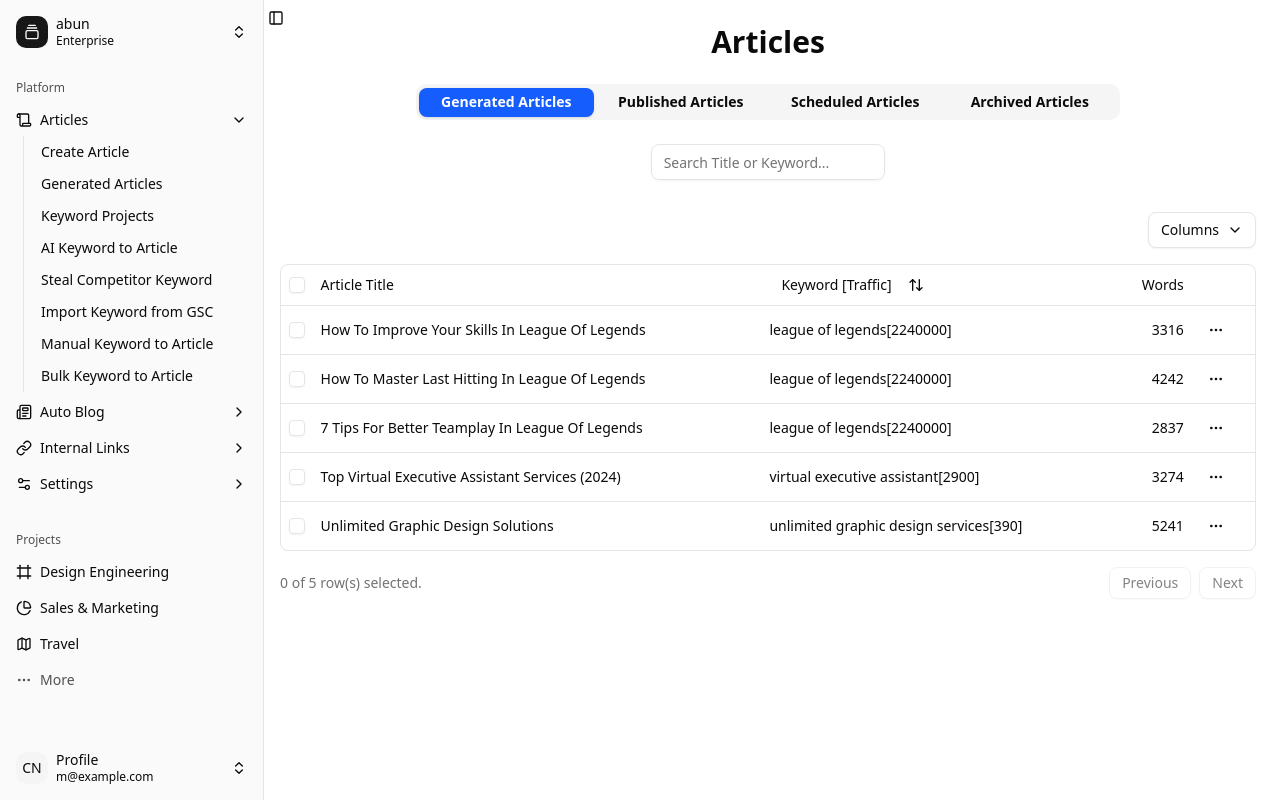
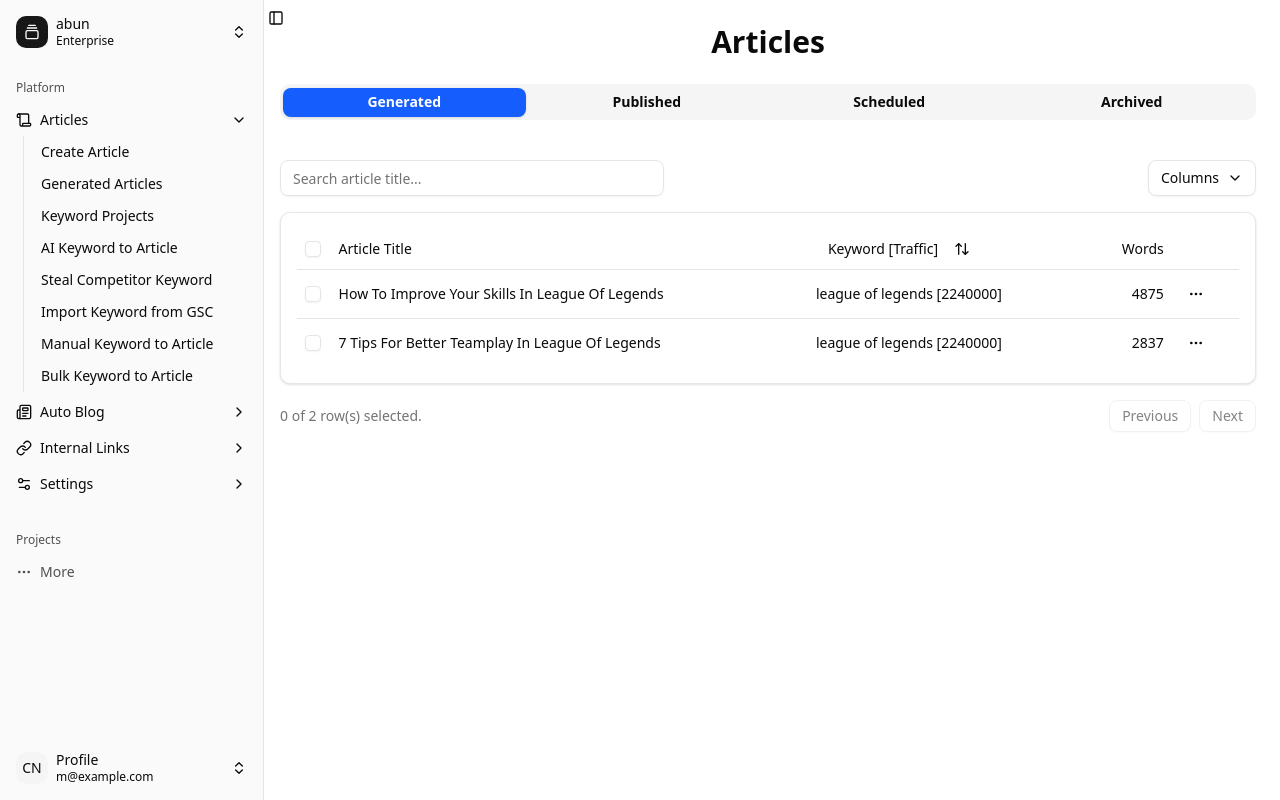
Before and after one commit to iAyushh/Dashboard-UI, a React (Vite) app: page / in a window 1280 px wide. Built offline with nearby package versions, Linux system fonts and the light colour scheme.

Commit message:
Enabled sorting and searching feature

```diff
--- a/src/components/app-sidebar.jsx
+++ b/src/components/app-sidebar.jsx
@@ -94,20 +94,7 @@ const data = {
       title: "Auto Blog",
       url: "#",
       icon: NewspaperIcon,
-      items: [
-        {
-          title: "Genesis",
-          url: "#",
-        },
-        {
-          title: "Explorer",
-          url: "#",
-        },
-        {
-          title: "Quantum",
-          url: "#",
-        },
-      ],
+
     },
     {
       title: "Internal Links",
@@ -157,21 +144,7 @@ const data = {
     },
   ],
   projects: [
-    {
-      name: "Design Engineering",
-      url: "#",
-      icon: Frame,
-    },
-    {
-      name: "Sales & Marketing",
-      url: "#",
-      icon: PieChart,
-    },
-    {
-      name: "Travel",
-      url: "#",
-      icon: Map,
-    },
+
   ],
 };
 
--- a/src/components/layout/DataTable.jsx
+++ b/src/components/layout/DataTable.jsx
@@ -32,40 +32,7 @@ import {
   TableRow,
 } from "@/components/ui/table";
 
-const data = [
-  {
-    id: "m5gr84i9",
-    words: 3316,
-    title: "How to improve your skills in League of Legends",
-    keyword: "league of legends[2240000]",
-  },
-  {
-    id: "3u1reuv4",
-    words: 4242,
-    title: "How to Master Last Hitting in League of Legends",
-    keyword: "league of legends[2240000]",
-  },
-  {
-    id: "derv1ws0",
-    words: 2837,
-    title: "7 tips for Better Teamplay in League of Legends",
-    keyword: "league of legends[2240000]",
-  },
-  {
-    id: "5kma53ae",
-    words: 3274,
-    title: "Top Virtual Executive Assistant Services (2024)",
-    keyword: "virtual executive assistant[2900]",
-  },
-  {
-    id: "bhqecj4p",
-    words: 5241,
-    title: "Unlimited Graphic Design Solutions",
-    keyword: "unlimited graphic design services[390]",
-  },
-];
-
-const columns = [
+export const columns = [
   {
     id: "select",
     header: ({ table }) => (
@@ -115,7 +82,6 @@ const columns = [
     header: () => <div className="text-right">Words</div>,
     cell: ({ row }) => {
       const words = parseFloat(row.getValue("words"));
-
       return <div className="text-right font-medium">{words}</div>;
     },
   },
@@ -123,8 +89,7 @@ const columns = [
     id: "actions",
     enableHiding: false,
     cell: ({ row }) => {
-      const payment = row.original;
-
+      const article = row.original;
       return (
         <DropdownMenu>
           <DropdownMenuTrigger asChild>
@@ -133,16 +98,16 @@ const columns = [
               <MoreHorizontal />
             </Button>
           </DropdownMenuTrigger>
-          <DropdownMenuContent enuContent align="end">
+          <DropdownMenuContent align="end">
             <DropdownMenuLabel>Actions</DropdownMenuLabel>
             <DropdownMenuItem
-              onClick={() => navigator.clipboard.writeText(payment.id)}
+              onClick={() => navigator.clipboard.writeText(article.id)}
             >
-              Copy payment ID
+              Copy article ID
             </DropdownMenuItem>
             <DropdownMenuSeparator />
-            <DropdownMenuItem>View customer</DropdownMenuItem>
-            <DropdownMenuItem>View payment details</DropdownMenuItem>
+            <DropdownMenuItem>View article</DropdownMenuItem>
+            <DropdownMenuItem>Export</DropdownMenuItem>
           </DropdownMenuContent>
         </DropdownMenu>
       );
@@ -150,7 +115,7 @@ const columns = [
   },
 ];
 
-function DataTable() {
+function DataTable({ data }) {
   const [sorting, setSorting] = React.useState([]);
   const [columnFilters, setColumnFilters] = React.useState([]);
   const [columnVisibility, setColumnVisibility] = React.useState({});
@@ -177,7 +142,16 @@ function DataTable() {
 
   return (
     <div className="w-full">
-      <div className="flex items-center py-4">
+      {/* Search + Column Toggle */}
+      <div className="flex items-center justify-between py-4">
+        <Input
+          placeholder="Search article title..."
+          value={table.getColumn("title")?.getFilterValue() ?? ""}
+          onChange={(e) =>
+            table.getColumn("title")?.setFilterValue(e.target.value)
+          }
+          className="max-w-sm"
+        />
         <DropdownMenu>
           <DropdownMenuTrigger asChild>
             <Button variant="outline" className="ml-auto">
@@ -201,7 +175,9 @@ function DataTable() {
           </DropdownMenuContent>
         </DropdownMenu>
       </div>
-      <div className="rounded-md border">
+
+      {/* Table */}
+      <div className="rounded-lg border border-gray-200 bg-white shadow-sm p-4">
         <Table>
           <TableHeader>
             {table.getHeaderGroups().map((headerGroup) => (
@@ -249,6 +225,8 @@ function DataTable() {
           </TableBody>
         </Table>
       </div>
+
+      {/* Pagination + Row Info */}
       <div className="flex items-center justify-end space-x-2 py-4">
         <div className="flex-1 text-sm text-muted-foreground">
           {table.getFilteredSelectedRowModel().rows.length} of{" "}
--- a/src/components/layout/Tab.jsx
+++ b/src/components/layout/Tab.jsx
@@ -6,59 +6,11 @@ function Tab() {
     <>
       <Tabs defaultValue="generated" className="w-[55vw]">
         <TabsList className="grid w-full grid-cols-4 mb-4">
-          <TabsTrigger
-            value="generated"
-            className="font-semibold hover:bg-blue-100 data-[state=active]:bg-blue-600 data-[state=active]:text-white"
-          >
-            Generated Articles
-          </TabsTrigger>
-          <TabsTrigger
-            value="published"
-            className="font-semibold hover:bg-blue-100 data-[state=active]:bg-blue-600 data-[state=active]:text-white"
-          >
-            Published Articles
-          </TabsTrigger>
-          <TabsTrigger
-            value="scheduled"
-            className="font-semibold hover:bg-blue-100 data-[state=active]:bg-blue-600 data-[state=active]:text-white"
-          >
-            Scheduled Articles
-          </TabsTrigger>
-          <TabsTrigger
-            value="archived"
-            className="font-semibold hover:bg-blue-100 data-[state=active]:bg-blue-600 data-[state=active]:text-white"
-          >
-            Archived Articles
-          </TabsTrigger>
+          <TabsTrigger value="generated">Generated Articles</TabsTrigger>
+          <TabsTrigger value="published">Published Articles</TabsTrigger>
+          <TabsTrigger value="scheduled">Scheduled Articles</TabsTrigger>
+          <TabsTrigger value="archived">Archived Articles</TabsTrigger>
         </TabsList>
-
-        <TabsContent value="generated" className="flex justify-center">
-          <Input
-            placeholder="Search Title or Keyword..."
-            className="mb-4 w-1/3"
-          />
-        </TabsContent>
-
-        <TabsContent value="published" className="flex justify-center">
-          <Input
-            placeholder="Search Title or Keyword..."
-            className="mb-4 w-1/3"
-          />
-        </TabsContent>
-
-        <TabsContent value="scheduled" className="flex justify-center">
-          <Input
-            placeholder="Search Title or Keyword..."
-            className="mb-4 w-1/3"
-          />
-        </TabsContent>
-
-        <TabsContent value="archived" className="flex justify-center">
-          <Input
-            placeholder="Search Title or Keyword..."
-            className="mb-4 w-1/3"
-          />
-        </TabsContent>
       </Tabs>
     </>
   );
--- /dev/null
+++ b/src/components/layout/columns.js
@@ -0,0 +1,82 @@
+export const columns = [
+  {
+    id: "select",
+    header: ({ table }) => (
+      <Checkbox
+        checked={
+          table.getIsAllPageRowsSelected() ||
+          (table.getIsSomePageRowsSelected() && "indeterminate")
+        }
+        onCheckedChange={(value) => table.toggleAllPageRowsSelected(!!value)}
+        aria-label="Select all"
+      />
+    ),
+    cell: ({ row }) => (
+      <Checkbox
+        checked={row.getIsSelected()}
+        onCheckedChange={(value) => row.toggleSelected(!!value)}
+        aria-label="Select row"
+      />
+    ),
+    enableSorting: false,
+    enableHiding: false,
+  },
+  {
+    accessorKey: "title",
+    header: "Article Title",
+    cell: ({ row }) => (
+      <div className="capitalize">{row.getValue("title")}</div>
+    ),
+  },
+  {
+    accessorKey: "keyword",
+    header: ({ column }) => (
+      <Button
+        variant="ghost"
+        onClick={() => column.toggleSorting(column.getIsSorted() === "asc")}
+      >
+        Keyword [Traffic]
+        <ArrowUpDown className="ml-2 h-4 w-4" />
+      </Button>
+    ),
+    cell: ({ row }) => (
+      <div className="lowercase">{row.getValue("keyword")}</div>
+    ),
+  },
+  {
+    accessorKey: "words",
+    header: () => <div className="text-right">Words</div>,
+    cell: ({ row }) => {
+      const words = parseFloat(row.getValue("words"));
+      return <div className="text-right font-medium">{words}</div>;
+    },
+  },
+  {
+    id: "actions",
+    enableHiding: false,
+    cell: ({ row }) => {
+      const article = row.original;
+      return (
+        <DropdownMenu>
+          <DropdownMenuTrigger asChild>
+            <Button variant="ghost" className="h-8 w-8 p-0">
+              <span className="sr-only">Open menu</span>
+              <MoreHorizontal />
+            </Button>
+          </DropdownMenuTrigger>
+          <DropdownMenuContent align="end">
+            <DropdownMenuLabel>Actions</DropdownMenuLabel>
+            <DropdownMenuItem
+              onClick={() => navigator.clipboard.writeText(article.id)}
+            >
+              Copy article ID
+            </DropdownMenuItem>
+            <DropdownMenuSeparator />
+            <DropdownMenuItem>View article</DropdownMenuItem>
+            <DropdownMenuItem>Export</DropdownMenuItem>
+          </DropdownMenuContent>
+        </DropdownMenu>
+      );
+    },
+  },
+];
--- /dev/null
+++ b/src/data/articles.js
@@ -0,0 +1,57 @@
+export const articles = [
+  // Generated Articles
+  {
+    id: "gen-1",
+    category: "generated",
+    title: "How to Improve Your Skills in League of Legends",
+    keyword: "league of legends [2240000]",
+    words: 4875,
+    createdOn: "20 hours ago",
+  },
+  {
+    id: "gen-2",
+    category: "generated",
+    title: "7 Tips for Better Teamplay in League of Legends",
+    keyword: "league of legends [2240000]",
+    words: 2837,
+    createdOn: "1 day ago",
+  },
+
+  // Published Articles
+  {
+    id: "pub-1",
+    category: "published",
+    title: "Top Virtual Executive Assistant Services (2024)",
+    keyword: "virtual executive assistant [2900]",
+    words: 3274,
+    createdOn: "1 Oct, 24",
+  },
+  {
+    id: "pub-2",
+    category: "published",
+    title: "Unlimited Graphic Design Solutions",
+    keyword: "graphic design services [390]",
+    words: 5241,
+    createdOn: "2 days ago",
+  },
+
+  // Scheduled Articles
+  {
+    id: "sch-1",
+    category: "scheduled",
+    title: "How to Master Last Hitting in League of Legends",
+    keyword: "league of legends [2240000]",
+    words: 4242,
+    createdOn: "Scheduled for May 25",
+  },
+
+  // Archived Articles
+  {
+    id: "arc-1",
+    category: "archived",
+    title: "Archived: League Meta Strategies",
+    keyword: "league of legends meta [50000]",
+    words: 1984,
+    createdOn: "Archived on Mar 15",
+  },
+];
--- a/src/pages/Dashboard.jsx
+++ b/src/pages/Dashboard.jsx
@@ -1,4 +1,4 @@
-import React from "react";
+import React, { useState } from "react";
 import { AppSidebar } from "@/components/app-sidebar";
 import { Separator } from "@/components/ui/separator";
 import {
@@ -6,10 +6,17 @@ import {
   SidebarProvider,
   SidebarTrigger,
 } from "@/components/ui/sidebar";
-import Tab from "@/components/layout/Tab";
+import { Tabs, TabsList, TabsTrigger, TabsContent } from "@/components/ui/tabs";
 import DataTable from "@/components/layout/DataTable";
+import { articles } from "@/data/articles";
 
 const Dashboard = () => {
+  const [activeTab, setActiveTab] = useState("generated");
+
+  const filteredArticles = articles.filter(
+    (article) => article.category === activeTab
+  );
+
   return (
     <SidebarProvider>
       <AppSidebar />
@@ -18,10 +25,47 @@ const Dashboard = () => {
           <SidebarTrigger className="ml-[6px] absolute top-1" />
           <Separator orientation="vertical" className="mr-2 h-4" />
         </div>
-        <div className="flex flex-col items-center justify-center p-6">
-          <h1 className="text-3xl font-bold mb-6">Articles</h1>
-          <Tab />
-          <DataTable />
+
+        <div className="flex flex-col items-center justify-center p-6 w-full">
+          <h1 className="text-3xl font-bold mb-6 ">Articles</h1>
+
+          {/*Tab navigation and filtered content */}
+          <Tabs
+            defaultValue="generated"
+            onValueChange={setActiveTab}
+            className="w-full"
+          >
+            <TabsList className="grid w-full grid-cols-4 mb-4">
+              <TabsTrigger
+                value="generated"
+                className="font-semibold hover:bg-blue-100 data-[state=active]:bg-blue-600 data-[state=active]:text-white"
+              >
+                Generated
+              </TabsTrigger>
+              <TabsTrigger
+                value="published"
+                className="font-semibold hover:bg-blue-100 data-[state=active]:bg-blue-600 data-[state=active]:text-white"
+              >
+                Published
+              </TabsTrigger>
+              <TabsTrigger
+                value="scheduled"
+                className="font-semibold hover:bg-blue-100 data-[state=active]:bg-blue-600 data-[state=active]:text-white"
+              >
+                Scheduled
+              </TabsTrigger>
+              <TabsTrigger
+                value="archived"
+                className="font-semibold hover:bg-blue-100 data-[state=active]:bg-blue-600 data-[state=active]:text-white"
+              >
+                Archived
+              </TabsTrigger>
+            </TabsList>
+
+            <TabsContent value={activeTab}>
+              <DataTable data={filteredArticles} />
+            </TabsContent>
+          </Tabs>
         </div>
       </SidebarInset>
     </SidebarProvider>
```
